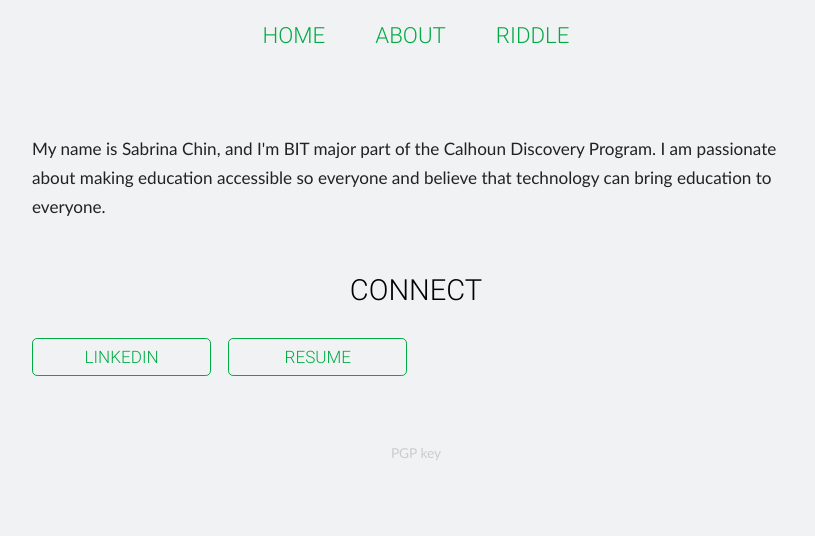
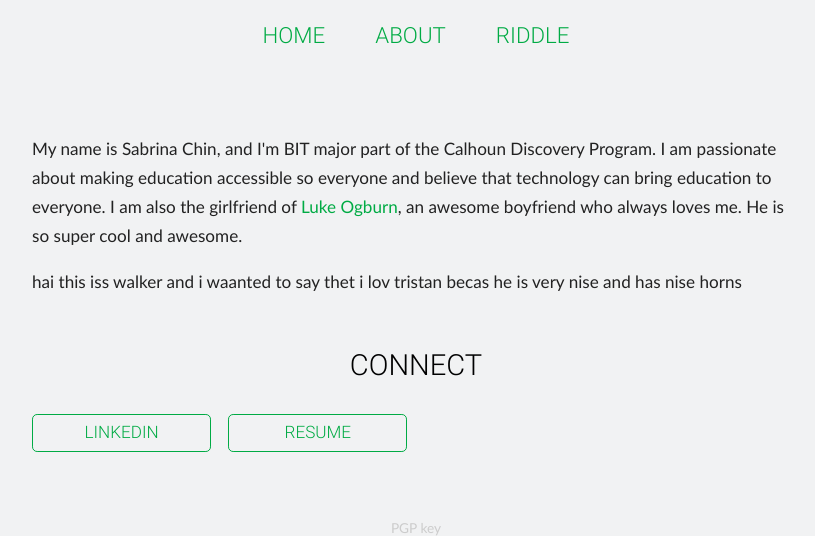
Before and after one commit to logburn/sabrinachin.com, a PHP site: page / in a window 1280 px wide. Shown: the part 217-753 px from the top of the page, without its empty margins (224-1039 px from the left). Run offline with PHP 8.4, Linux system fonts and the light colour scheme.

Commit message:
added some stuff to index

```diff
--- a/index.php
+++ b/index.php
@@ -6,8 +6,9 @@
 <?php include "top.php"; ?>
 
   <div id=content>
-    <p>My name is <span class="letter">S</span><span class="letter">a</span><span class="letter">b</span><span class="letter">r</span><span class="letter">i</span><span class="letter">n</span><span class="letter">a</span> <span class="letter">C</span><span class="letter">h</span><span class="letter">i</span><span class="letter">n</span>, and I'm BIT major part of the Calhoun Discovery Program. I am passionate about making education accessible so everyone and believe that technology can bring education to everyone.
+    <p>My name is <span class="letter">S</span><span class="letter">a</span><span class="letter">b</span><span class="letter">r</span><span class="letter">i</span><span class="letter">n</span><span class="letter">a</span> <span class="letter">C</span><span class="letter">h</span><span class="letter">i</span><span class="letter">n</span>, and I'm BIT major part of the Calhoun Discovery Program. I am passionate about making education accessible so everyone and believe that technology can bring education to everyone. I am also the girlfriend of <a href=https://lukeogburn.com>Luke Ogburn</a>, an awesome boyfriend who always loves me. He is so super cool and awesome.
     </p>
+    <p>hai this iss walker and i waanted to say thet i lov tristan becas he is very nise and has nise horns</p>
   </div>
 
   <h2 class=name>CONNECT</h2>
```
